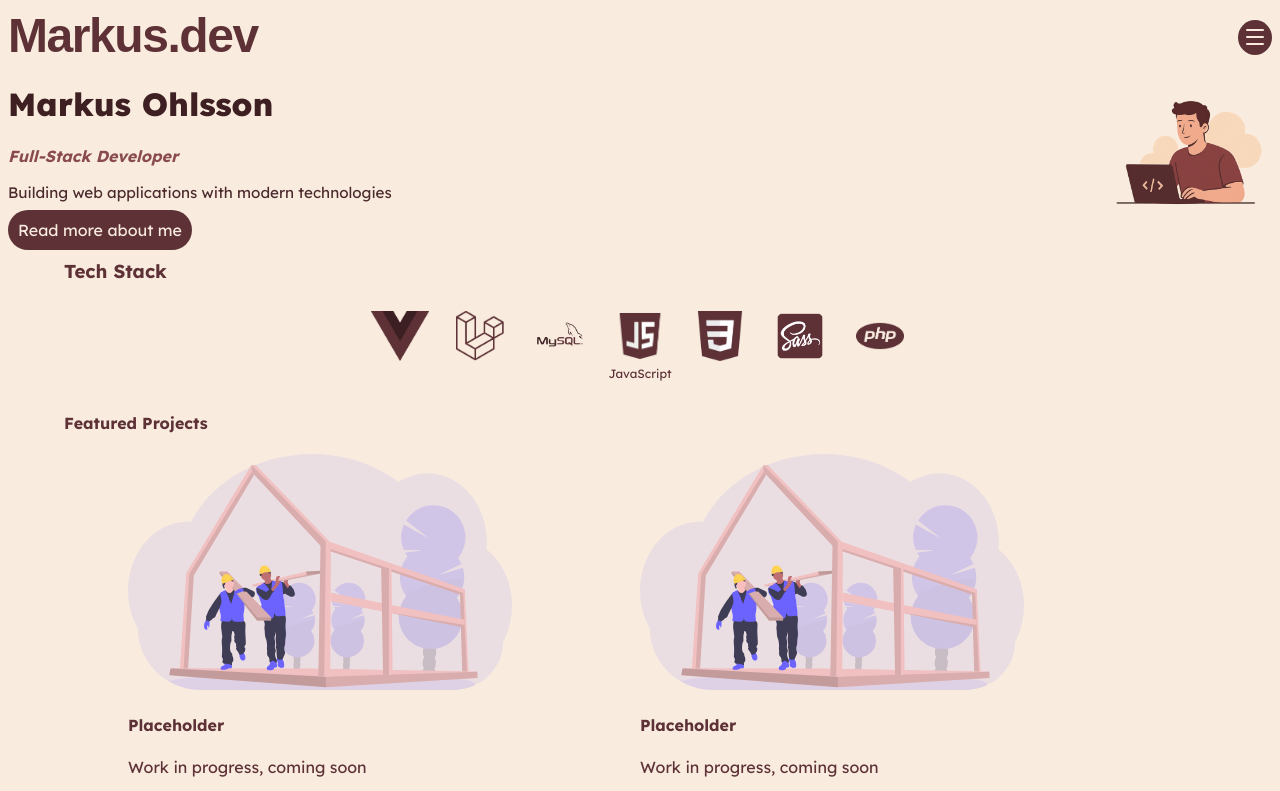
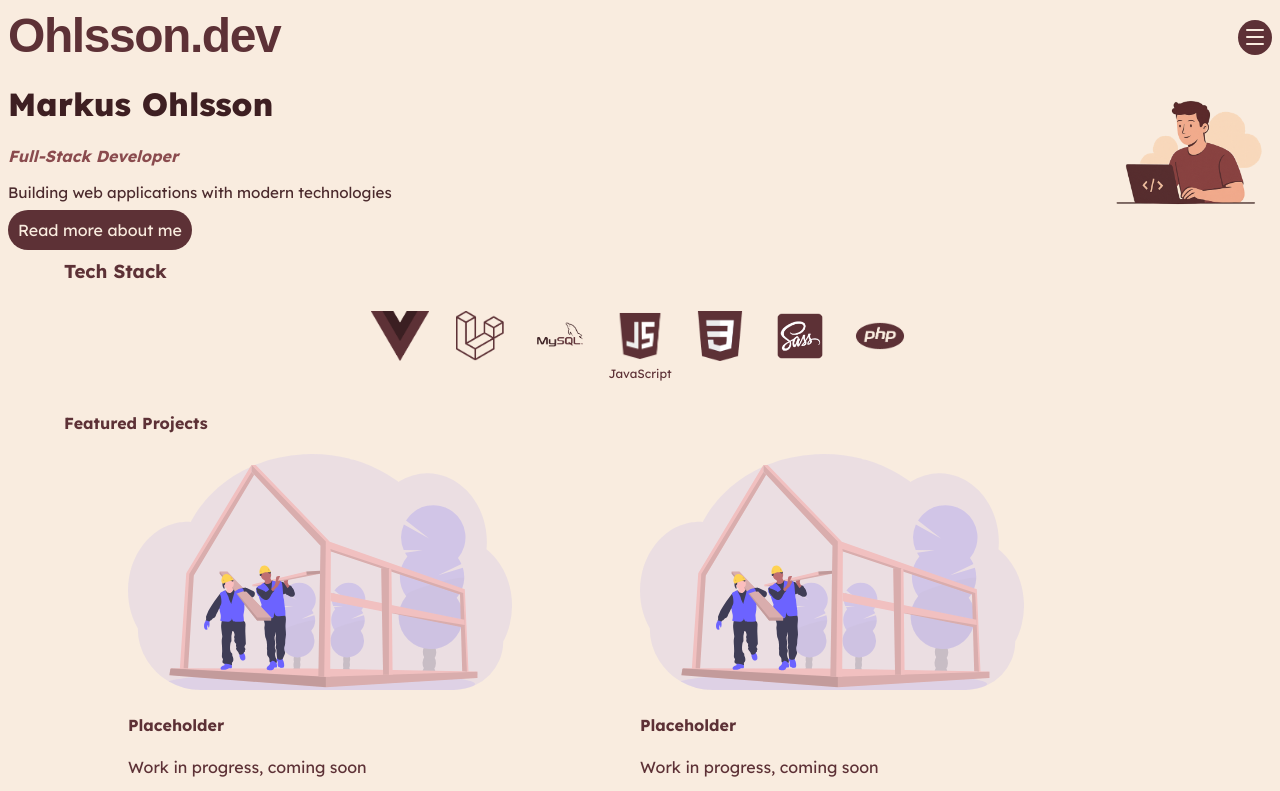
Before and after one commit to markusohlsson/portfoliov2, a Vue app: page / in a window 1280 px wide. Shown: the top 791 px of the page. Built offline with nearby package versions, Linux system fonts and the light colour scheme; a web font is replaced by a local one.

Commit message:
Navbar update

```diff
--- a/src/components/Navbar.vue
+++ b/src/components/Navbar.vue
@@ -1,6 +1,6 @@
 <template>
   <div class="navigation">
-    <div class="navigation-logo"><router-link to="/">Markus.dev</router-link></div>
+    <div class="navigation-logo"><router-link to="/">Ohlsson.dev</router-link></div>
 
     <!-- Right Side -->
     <div class="navigation-right">
```
